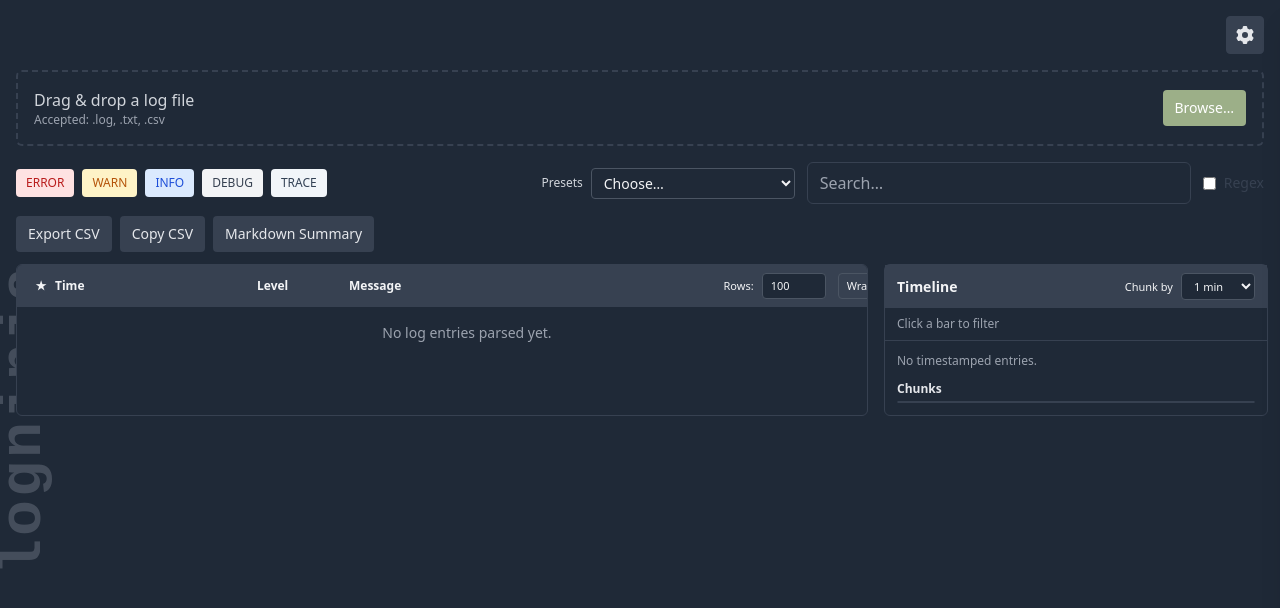
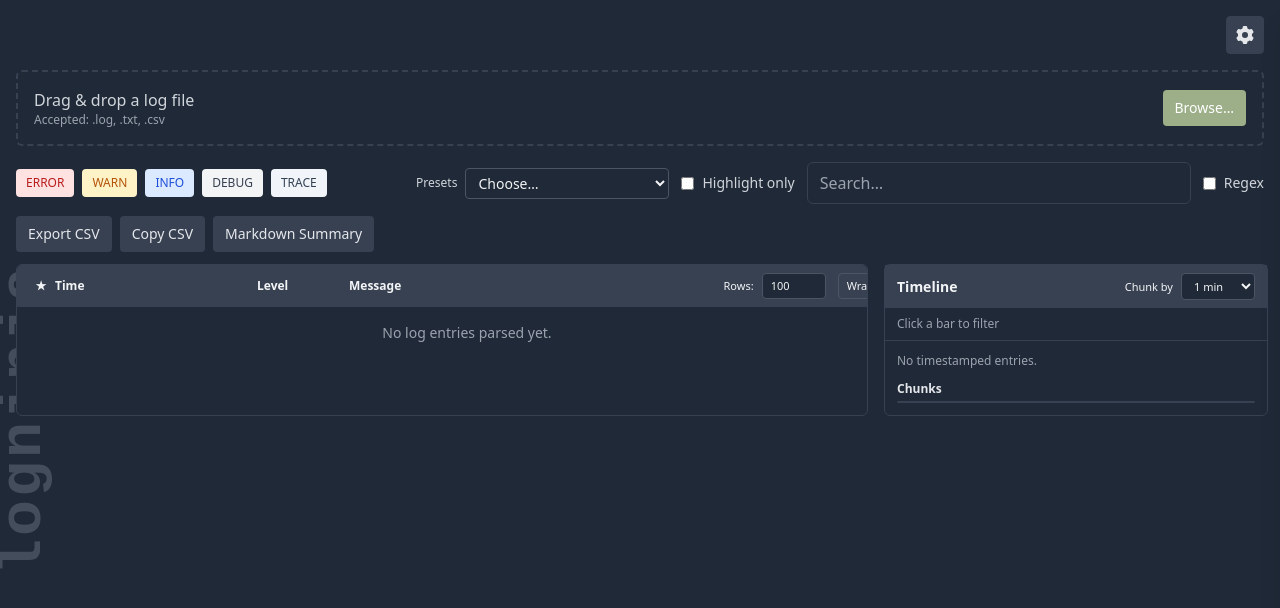
Before and after one commit to abra5umente/logninja, a React (Vite) app: page / in a window 1280 px wide. Shown: the top 608 px of the page. Built offline with nearby package versions, Linux system fonts and the light colour scheme.

Commit message:
Added highlight only search mode

```diff
--- a/src/App.tsx
+++ b/src/App.tsx
@@ -25,12 +25,12 @@ export default function App() {
     query: '',
     useRegex: false,
     timeRange: null,
+    highlightOnly: false,
   })
   const [settingsOpen, setSettingsOpen] = useState(false)
   const [theme, setTheme] = useState<'light' | 'dark'>('dark')
   const [accent, setAccent] = useState('#9CAF88')
   const [binMs, setBinMs] = useState<number>(60000)
-  const [highlightEnabled, setHighlightEnabled] = useState<boolean>(true)
   const [cmdOpen, setCmdOpen] = useState(false)
   const searchInputRef = useRef<HTMLInputElement>(null)
   const [airlockSummary, setAirlockSummary] = useState<Record<(typeof AIRLOCK_FIELDS)[number], string> | null>(null)
@@ -58,12 +58,29 @@ export default function App() {
   }
 
   const { re: compiledRe } = useMemo(() => buildSearchRegex(filters.query, filters.useRegex), [filters.query, filters.useRegex])
-  const highlightRe = highlightEnabled ? compiledRe : null
+  const highlightRe = compiledRe
 
   const filtered = useMemo(() => {
     const re = highlightRe
     let q = filters.query.trim()
     if (q && !filters.useRegex) q = q.toLowerCase()
+
+    // If highlightOnly is enabled, don't filter by search query
+    if (filters.highlightOnly) {
+      return entries.filter(e => {
+        if (filters.selectedLevel && e.level !== filters.selectedLevel) return false
+        if (filters.timeRange && e.time) {
+          const t = e.time.getTime()
+          if (t < filters.timeRange.start.getTime() || t >= filters.timeRange.end.getTime()) return false
+        } else if (filters.timeRange && !e.time) {
+          // exclude entries without timestamp when a time filter is active
+          return false
+        }
+        return true
+      })
+    }
+
+    // Normal filtering mode
     return entries.filter(e => {
       if (filters.selectedLevel && e.level !== filters.selectedLevel) return false
       if (filters.timeRange && e.time) {
@@ -143,11 +160,12 @@ export default function App() {
       query: '',
       useRegex: false,
       timeRange: null,
+      highlightOnly: false,
     })
   }
 
   const commands: CommandItem[] = [
-    { id: 'toggle-highlight', label: highlightEnabled ? 'Disable Highlight' : 'Enable Highlight', run: () => setHighlightEnabled(h => !h) },
+    { id: 'toggle-highlight', label: filters.highlightOnly ? 'Disable Highlight Only' : 'Enable Highlight Only', run: () => setFilters(f => ({ ...f, highlightOnly: !f.highlightOnly })) },
     { id: 'clear-filters', label: 'Clear Filters', run: runClearFilters },
     { id: 'export-csv', label: 'Export CSV (filtered)', run: runDownloadCsv },
     { id: 'copy-csv', label: 'Copy CSV (filtered)', run: runCopyCsv },
@@ -211,6 +229,8 @@ export default function App() {
               setQuery={(q) => setFilters(f => ({ ...f, query: q }))}
               useRegex={filters.useRegex}
               setUseRegex={(b) => setFilters(f => ({ ...f, useRegex: b }))}
+              highlightOnly={filters.highlightOnly}
+              setHighlightOnly={(b) => setFilters(f => ({ ...f, highlightOnly: b }))}
               ref={searchInputRef}
             />
           </div>
@@ -239,7 +259,6 @@ export default function App() {
             setBinMs={setBinMs}
             onSelectRange={(r) => setFilters(f => ({ ...f, timeRange: r }))}
             activeRange={filters.timeRange ?? null}
-            height={560}
           />
         </div>
 
--- a/src/components/SearchBar.tsx
+++ b/src/components/SearchBar.tsx
@@ -5,11 +5,21 @@ interface Props {
   setQuery: (s: string) => void
   useRegex: boolean
   setUseRegex: (b: boolean) => void
+  highlightOnly: boolean
+  setHighlightOnly: (b: boolean) => void
 }
 
-const SearchBar = forwardRef<HTMLInputElement, Props>(function SearchBar({ query, setQuery, useRegex, setUseRegex }, ref) {
+const SearchBar = forwardRef<HTMLInputElement, Props>(function SearchBar({ query, setQuery, useRegex, setUseRegex, highlightOnly, setHighlightOnly }, ref) {
   return (
     <div className="flex items-center gap-3">
+      <label className="inline-flex items-center gap-2 text-sm text-gray-700 dark:text-gray-300 select-none">
+        <input
+          type="checkbox"
+          checked={highlightOnly}
+          onChange={(e) => setHighlightOnly(e.target.checked)}
+        />
+        Highlight only
+      </label>
       <input
         type="text"
         value={query}
@@ -18,7 +28,7 @@ const SearchBar = forwardRef<HTMLInputElement, Props>(function SearchBar({ query
         ref={ref}
         className="w-64 md:w-96 px-3 py-2 border border-gray-300 dark:border-gray-700 rounded-md focus:outline-none focus:ring-2 focus:ring-blue-500 dark:bg-gray-800 dark:text-gray-100"
       />
-      <label className="inline-flex items-center gap-2 text-sm text-gray-700 select-none">
+      <label className="inline-flex items-center gap-2 text-sm text-gray-700 dark:text-gray-300 select-none">
         <input
           type="checkbox"
           checked={useRegex}
--- a/src/components/VirtualTable.tsx
+++ b/src/components/VirtualTable.tsx
@@ -269,7 +269,7 @@ function renderHighlight(text: string, re: RegExp | null) {
       const end = start + (m[0]?.length ?? 0)
       if (end === start) { r.lastIndex++; continue }
       if (start > lastIndex) parts.push(text.slice(lastIndex, start))
-      parts.push(<mark key={start} className="bg-yellow-200 text-gray-900 rounded px-0.5">{text.slice(start, end)}</mark>)
+      parts.push(<mark key={start} className="rounded px-0.5" style={{ backgroundColor: 'var(--accent)', color: 'white' }}>{text.slice(start, end)}</mark>)
       lastIndex = end
     }
     if (lastIndex < text.length) parts.push(text.slice(lastIndex))
--- a/src/lib/types.ts
+++ b/src/lib/types.ts
@@ -15,6 +15,7 @@ export interface FiltersState {
   query: string
   useRegex: boolean
   timeRange?: { start: Date; end: Date } | null
+  highlightOnly: boolean
 }
 
 export interface ChunkBin {
```
Also changed, not shown: 1 other file (tests, documents, lock files or other folders).
